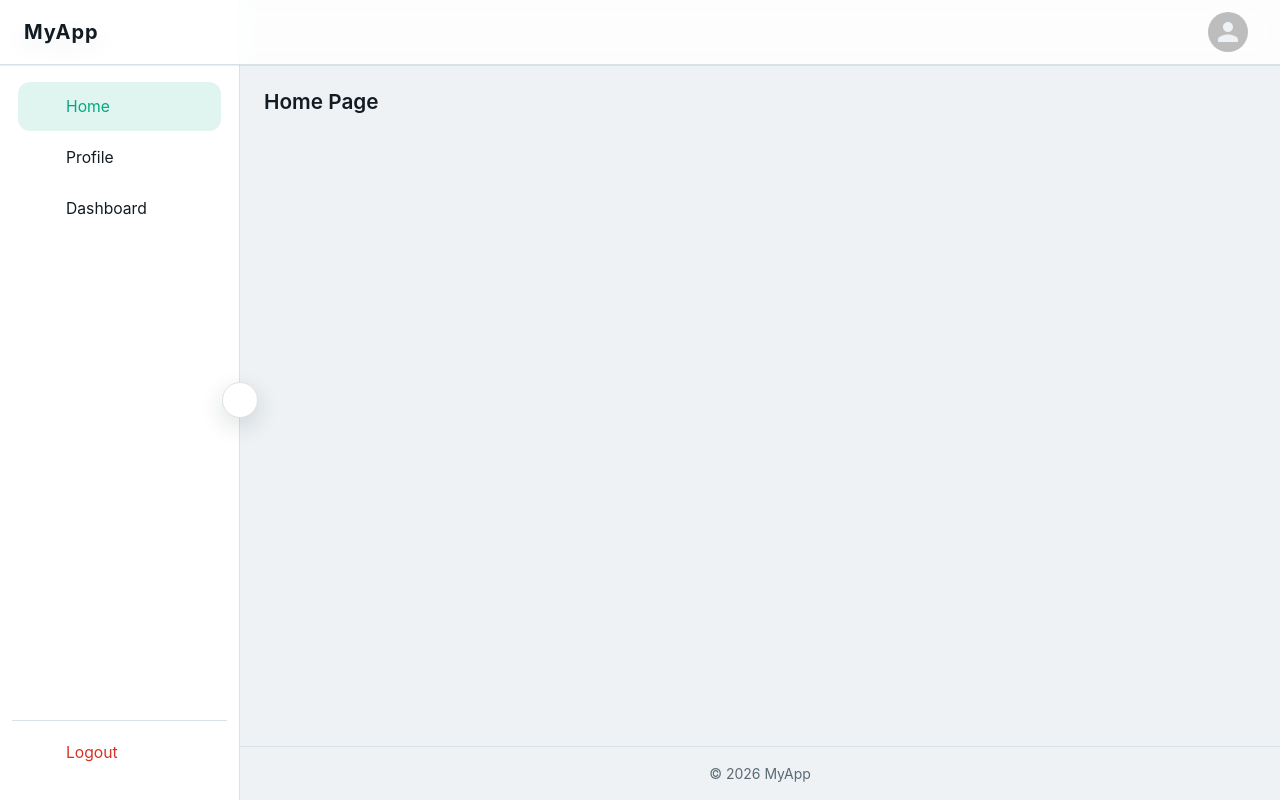
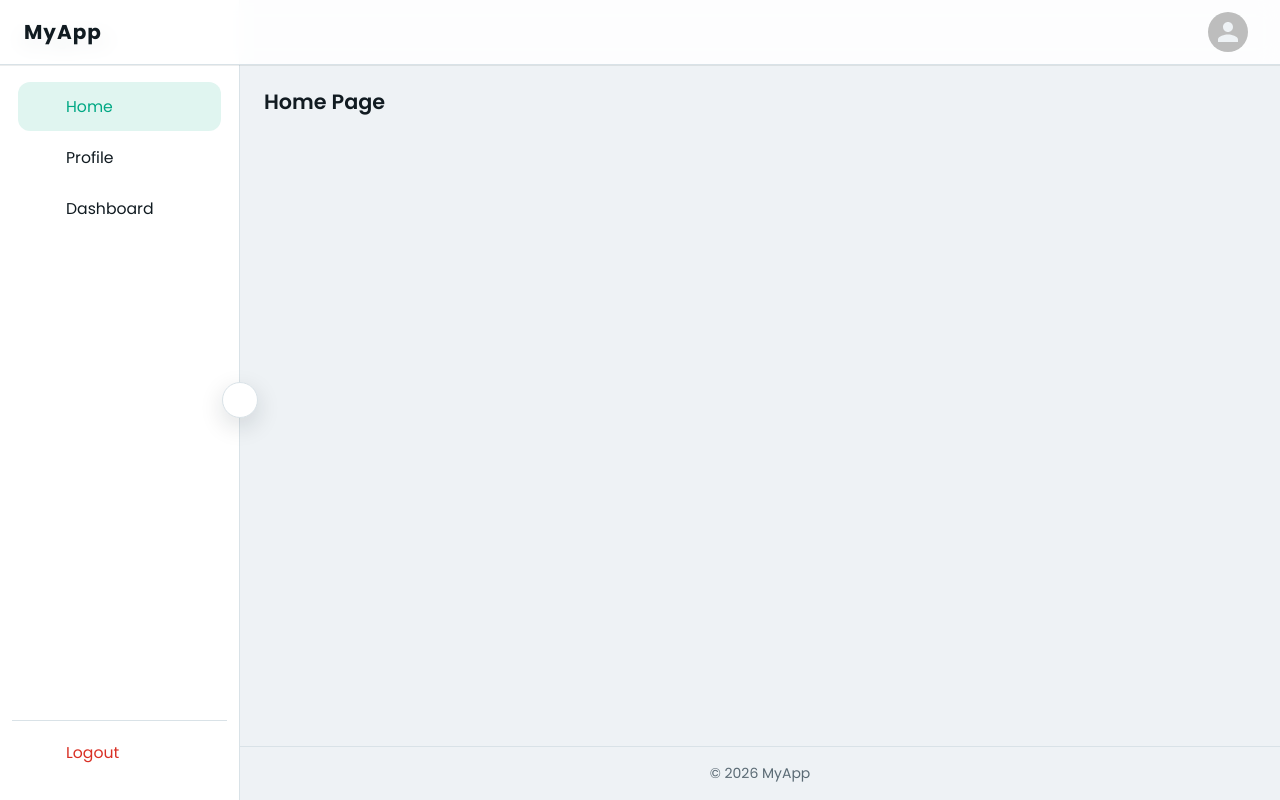
Before and after one commit to pavandongri/wbi-frontend, a Next.js app: page / in a window 1280 px wide. Built offline with nearby package versions, Linux system fonts and the light colour scheme; some icons are missing; what @mui/material-nextjs would draw is missing.

Commit message:
fixed font style

```diff
--- a/src/app/layout.tsx
+++ b/src/app/layout.tsx
@@ -1,6 +1,13 @@
 import Layout from "@/components/layout/Layout";
 import type { Metadata } from "next";
+import { Poppins } from "next/font/google";
 import Providers from "./provider/page";
+
+const poppins = Poppins({
+  subsets: ["latin"],
+  weight: ["400", "500", "600", "700"],
+  variable: "--font-poppins"
+});
 
 export const metadata: Metadata = {
   title: "WBI Chat App",
@@ -10,7 +17,7 @@
 export default function RootLayout({ children }: { children: React.ReactNode }) {
   return (
     <html lang="en">
-      <body>
+      <body className={poppins.variable}>
         <Providers>
           <Layout>{children}</Layout>
         </Providers>
--- a/src/theme/theme.ts
+++ b/src/theme/theme.ts
@@ -53,7 +53,9 @@
   },
 
   typography: {
-    fontFamily: ["Inter", "Roboto", "Helvetica", "Arial", "sans-serif"].join(","),
+    fontFamily: ["var(--font-poppins)", "Inter", "Roboto", "Helvetica", "Arial", "sans-serif"].join(
+      ","
+    ),
     fontWeightRegular: 400,
     fontWeightMedium: 500,
     fontWeightBold: 700,
```
